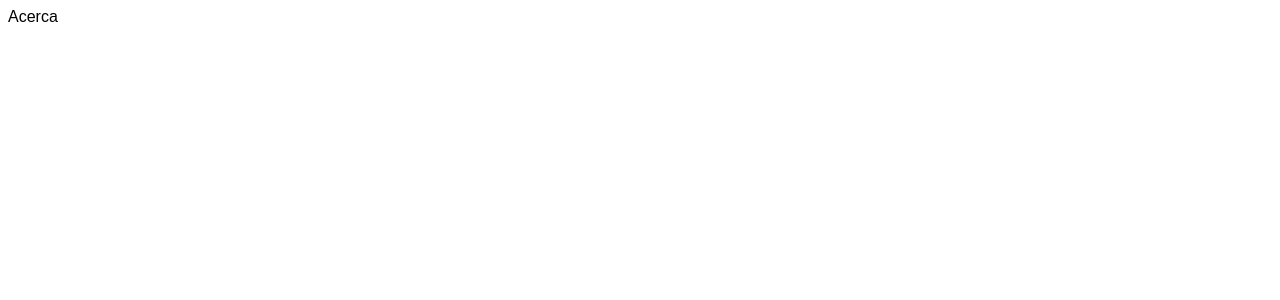
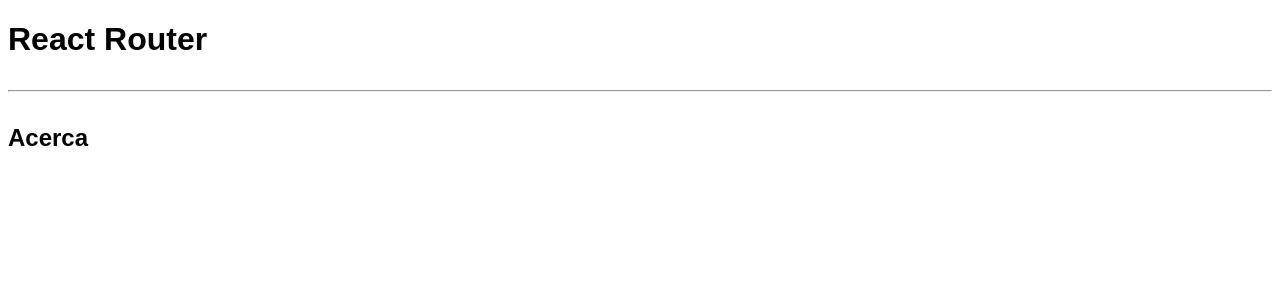
Before and after one commit to cemendez/curso-react, a React (Create React App) app in the folder 03-react-rutas/: page /acerca in a window 1280 px wide. Shown: the top 300 px of the page. Built offline with nearby package versions, Linux system fonts and the light colour scheme.

Commit message:
Continuar en https://www.youtube.com/watch?v=e7LgTsOtDIA&list=PLvq-jIkSeTUZ5XcUw8fJPTBKEHEKPMTKk&index=55

```diff
--- a/03-react-rutas/src/App.js
+++ b/03-react-rutas/src/App.js
@@ -1,17 +1,21 @@
 import { BrowserRouter, Routes, Route } from "react-router-dom";
-import Acerca from "./components/Acerca";
-import Home from "./components/Home";
-import Users from "./components/Users";
+import Inicio from "./pages/Inicio";
+import Acerca from "./pages/Acerca";
+import Contacto from "./pages/Contacto";
 
 function App() {
   return (
-    <BrowserRouter>
-      <Routes>
-        <Route path="/" element={<Home />} />
-        <Route path="/users" element={<Users />} />
-        <Route path="/acerca" element={<Acerca />} />
-      </Routes>
-    </BrowserRouter>
+    <div>
+      <h1>React Router</h1>
+      <hr />
+      <BrowserRouter>
+        <Routes>
+          <Route path="/" element={<Inicio />} />
+          <Route path="/acerca" element={<Acerca />} />
+          <Route path="/contacto" element={<Contacto />} />
+        </Routes>
+      </BrowserRouter>
+    </div>
   );
 }
 
--- a/03-react-rutas/src/components/Acerca.js
+++ /dev/null
@@ -1,5 +0,0 @@
-const Acerca = () => {
-  return <div>Acerca</div>;
-};
-
-export default Acerca;
--- a/03-react-rutas/src/components/Home.js
+++ /dev/null
@@ -1,5 +0,0 @@
-const Home = () => {
-  return <div>Home</div>;
-};
-
-export default Home;
--- a/03-react-rutas/src/components/Users.js
+++ /dev/null
@@ -1,5 +0,0 @@
-const Users = () => {
-  return <div>Users</div>;
-};
-
-export default Users;
--- /dev/null
+++ b/03-react-rutas/src/pages/Acerca.js
@@ -0,0 +1,9 @@
+const Acerca = () => {
+  return (
+    <div>
+      <h2>Acerca</h2>
+    </div>
+  );
+};
+
+export default Acerca;
--- /dev/null
+++ b/03-react-rutas/src/pages/Contacto.js
@@ -0,0 +1,9 @@
+const Contacto = () => {
+  return (
+    <div>
+      <h2>Contacto</h2>
+    </div>
+  );
+};
+
+export default Contacto;
--- /dev/null
+++ b/03-react-rutas/src/pages/Inicio.js
@@ -0,0 +1,9 @@
+const Inicio = () => {
+  return (
+    <div>
+      <h2>Inicio</h2>
+    </div>
+  );
+};
+
+export default Inicio;
```
